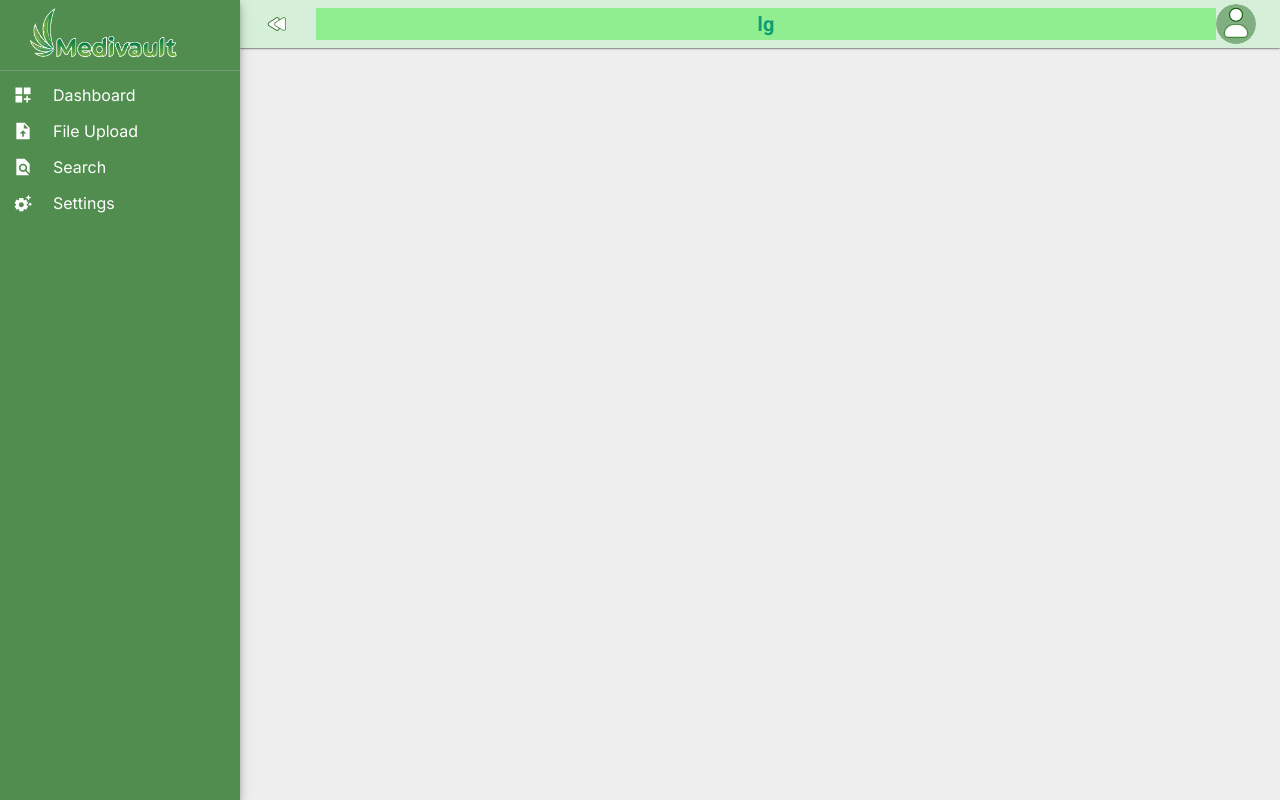
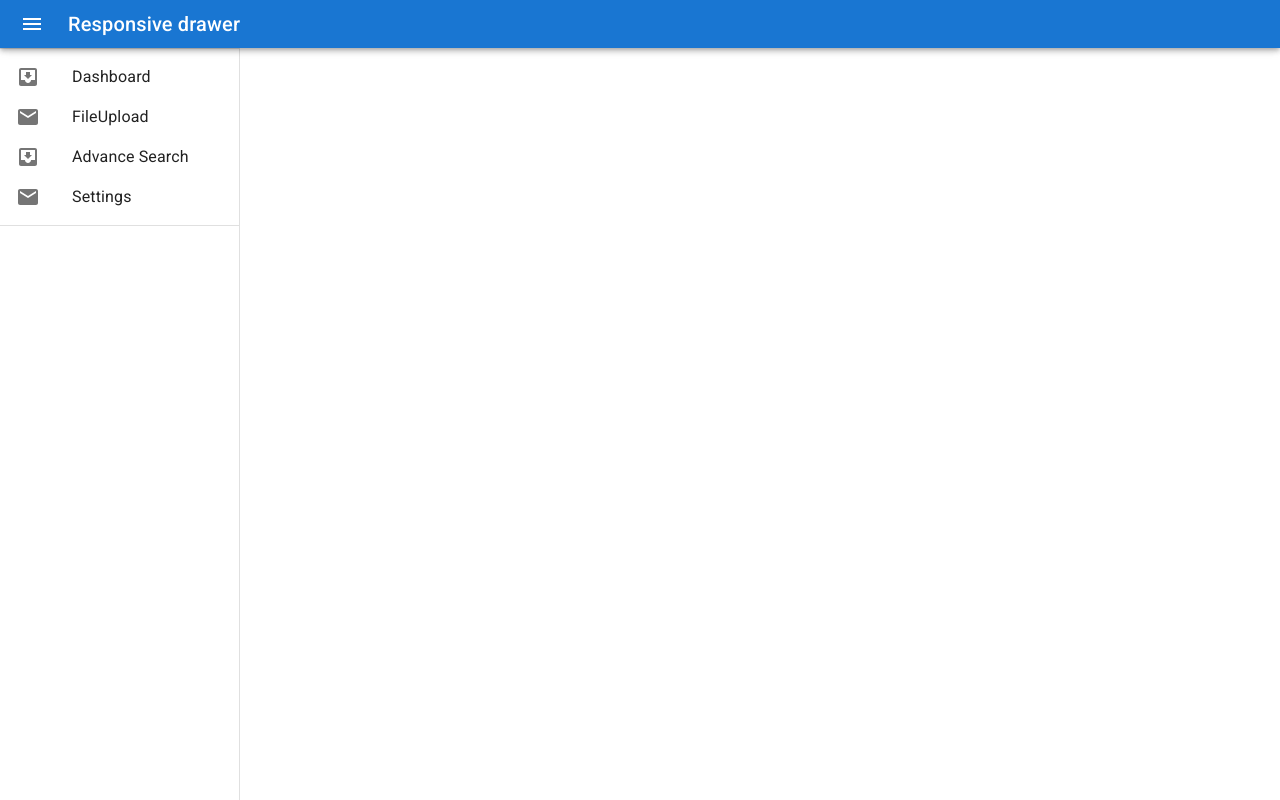
Before and after one commit to itmedicity/medfile_front, a React (Create React App) app: page /Home in a window 1280 px wide. Built offline with nearby package versions, Linux system fonts and the light colour scheme; sample sign-in values are in the browser's storage.

Commit message:
new drawer

```diff
--- a/src/Constant/Static.js
+++ b/src/Constant/Static.js
@@ -1,5 +1,5 @@
 
-export const API_URL = 'http://localhost:58888/api'
-export const RETURN_URL = 'http://localhost:3000'
+export const API_URL = 'http://192.168.22.170:58888/api'
+export const RETURN_URL = 'http://192.168.22.170:3000'
 
-export const NAS_FOLDER = 'http://localhost/DocMeliora/Inteliqo/'
+export const NAS_FOLDER = 'http://192.168.22.170/DocMeliora/Inteliqo/'
--- a/src/Pages/Home.jsx
+++ b/src/Pages/Home.jsx
@@ -1,56 +1,200 @@
-import { Box } from "@mui/joy";
+
 import React, { memo } from "react";
-import { baseColor, screenHeight, screenWidth } from "../Constant/Constant";
-import Header from "../Layouts/Header";
-import DrawerWindow from "../Layouts/DrawerWindow";
+import PropTypes from 'prop-types';
+import AppBar from '@mui/material/AppBar';
+import Box from '@mui/material/Box';
+import CssBaseline from '@mui/material/CssBaseline';
+import Divider from '@mui/material/Divider';
+import Drawer from '@mui/material/Drawer';
+import IconButton from '@mui/material/IconButton';
+import InboxIcon from '@mui/icons-material/MoveToInbox';
+import List from '@mui/material/List';
+import ListItem from '@mui/material/ListItem';
+import ListItemButton from '@mui/material/ListItemButton';
+import ListItemIcon from '@mui/material/ListItemIcon';
+import ListItemText from '@mui/material/ListItemText';
+import MailIcon from '@mui/icons-material/Mail';
+import MenuIcon from '@mui/icons-material/Menu';
+import Toolbar from '@mui/material/Toolbar';
+import Typography from '@mui/material/Typography';
+import { Outlet, useNavigate } from "react-router-dom";
 import { useState } from "react";
-import { Outlet } from "react-router-dom";
 
-const Home = () => {
-  const [drawerWidth, setdrawerWidth] = useState(240)
 
-  const toggleDrawer = () => {
-    setdrawerWidth(drawerWidth === 240 ? 60 : 240);
-    // setOpen(display);
+function Home(props) {
+  const navigation = useNavigate()
+  const [drawerWidth, setDrawerWidth] = useState(240)
+  // const drawerWidth = 240;
+
+
+  const [mobileOpen, setMobileOpen] = useState(false);
+  const [isClosing, setIsClosing] = useState(false);
+
+  const handleDrawerClose = () => {
+    setIsClosing(true);
+    setMobileOpen(false);
   };
 
+  const handleDrawerTransitionEnd = () => {
+    setIsClosing(false);
+  };
+
+  const handleDrawerToggle = () => {
+    setDrawerWidth(drawerWidth === 0 ? 240 : 0)
+    setMobileOpen(drawerWidth === 0 ? true : false);
+    if (!isClosing) {
+    }
+  };
+
+
+
+
+  const drawer = (
+    <div>
+      <Toolbar variant="dense" />
+      <Divider />
+      <List>
+        {[
+          { menu: 'Dashboard', text: '/Home/Dashboard' },
+          { menu: 'FileUpload', text: '/Home/FileUpload' },
+          { menu: 'Advance Search', text: '/Home/AdvancedSearch' },
+          { menu: 'Settings', text: '/Home/Settings' },
+        ].map((val, index) => (
+          <ListItem key={index} disablePadding>
+            <ListItemButton onClick={() => navigation(val.text)}  >
+              <ListItemIcon>
+                {index % 2 === 0 ? <InboxIcon /> : <MailIcon />}
+              </ListItemIcon>
+              {/* <ListItemText primary={val.menu} sx={{}} /> */}
+              <Typography noWrap  >{val.menu}</Typography>
+            </ListItemButton>
+          </ListItem>
+        ))}
+      </List>
+      <Divider />
+    </div>
+  );
+
+
+
+
+
   return (
+    <Box sx={{ display: 'flex' }}>
+      <CssBaseline />
+      <AppBar
+        position="fixed"
+        sx={{
+          zIndex: (theme) => theme.zIndex.drawer + 1,
+          // width: { sm: `calc(100% - ${drawerWidth}px)` },
+          ml: { sm: `${drawerWidth}px` },
+        }}
+      >
+        <Toolbar
+          variant="dense"
+        >
+          <IconButton
+            color="inherit"
+            aria-label="open drawer"
+            edge="start"
+            onClick={handleDrawerToggle}
+            sx={{ mr: 2, display: { sm: 'flex' } }}
+          >
+            <MenuIcon />
+          </IconButton>
+          <Typography variant="h6" noWrap component="div">
+            Responsive drawer
+          </Typography>
+        </Toolbar>
+      </AppBar>
       <Box
+        component="nav"
+        sx={{ width: { sm: drawerWidth }, transition: 'width 0.5s', flexShrink: { sm: 0 } }}
+        aria-label="mailbox folders"
+      >
+        {/* The implementation can be swapped with js to avoid SEO duplication of links. */}
+        {/* <Drawer
+          // container={container}
+          // container={}
+          variant="temporary"
+          open={mobileOpen}
+          onTransitionEnd={handleDrawerTransitionEnd}
+          onClose={handleDrawerClose}
+          ModalProps={{
+            keepMounted: true, // Better open performance on mobile.
+          }}
           sx={{
-        // backgroundColor: baseColor.backGroundColor,
+            display: { xs: 'block', sm: 'none' },
+            '& .MuiDrawer-paper': { boxSizing: 'border-box', width: drawerWidth },
+          }}
+        >
+          {drawer}
+        </Drawer> */}
+        <Drawer
+          variant="permanent"
+          sx={{
+            // display: { xs: 'none', sm: 'block' },
+            '& .MuiDrawer-paper': { boxSizing: 'border-box', width: drawerWidth, transition: 'width 0.5s' },
+          }}
+          onClose={handleDrawerClose}
+          open={mobileOpen}
+        >
+          {drawer}
+        </Drawer>
+      </Box>
+      <Box
+        component="main"
+        sx={{ flexGrow: 1, p: 0, width: { sm: `calc(100% - ${drawerWidth}px)` } }}
+      >
+        <Toolbar variant="dense" />
+        <Outlet />
+      </Box>
+    </Box>
+  );
+};
+
+export default memo(Home);
+
+
+
+
+// import { Box } from "@mui/joy";
+// import React, { memo } from "react";
+// import { baseColor, screenHeight, screenWidth } from "../Constant/Constant";
+// import Header from "../Layouts/Header";
+// import DrawerWindow from "../Layouts/DrawerWindow";
+// import { useState } from "react";
+// import { Outlet } from "react-router-dom";
+
+// const Home = () => {
+//   const [drawerWidth, setdrawerWidth] = useState(240)
+
+//   const toggleDrawer = () => {
+//     setdrawerWidth(drawerWidth === 240 ? 60 : 240);
+//   };
+
+
+
+{/* <Box
+sx={{
   backgroundColor: baseColor.backGroundColor,
   display: "flex",
   flexDirection: "row",
   height: screenHeight,
 }}
 >
-      {/* Drawer Start */}
 <DrawerWindow drawerWidth={drawerWidth} />
-      {/* Drawer End */}
-
-      {/* Content Start */}
 <Box
   sx={{
     display: 'flex',
-          // bgcolor: baseColor.backGroundColor,
     bgcolor: '#eeeeee',
     width: screenWidth - drawerWidth,
-          // flexGrow: 1,
     flexDirection: "column",
-          // overflow: 'scroll',
   }}>
   <Box sx={{ display: 'flex' }} >
     <Header toggleDrawer={toggleDrawer} drawerWidth={drawerWidth} />
   </Box>
-        {/* inner contents start here */}
   <Box className="h-full w-full" sx={{ display: 'flex', flexGrow: 1, overflow: 'scroll' }} >
-          <Outlet />
   </Box>
-        {/* inner content end here */}
 </Box>
-      {/* Content End */}
-    </Box>
-  );
-};
-
-export default memo(Home);
+</Box> */}
--- /dev/null
+++ b/src/Pages/Test.js
@@ -0,0 +1,113 @@
+import React from 'react'
+import { styled } from '@mui/system';
+import { Tabs } from '@mui/base/Tabs';
+import { TabsList as BaseTabsList } from '@mui/base/TabsList';
+import { TabPanel as BaseTabPanel } from '@mui/base/TabPanel';
+import { buttonClasses } from '@mui/base/Button';
+import { Tab as BaseTab, tabClasses } from '@mui/base/Tab';
+
+const Test = () => {
+    return (
+        <Tabs defaultValue={0}>
+            <TabsList>
+                <Tab value={0}>My account</Tab>
+                <Tab value={1}>Profile</Tab>
+                <Tab value={2}>Language</Tab>
+            </TabsList>
+            <TabPanel value={0}>My account page</TabPanel>
+            <TabPanel value={1}>Profile page</TabPanel>
+            <TabPanel value={2}>Language page</TabPanel>
+        </Tabs>
+    )
+}
+
+export default Test
+
+
+const blue = {
+    50: '#F0F7FF',
+    100: '#C2E0FF',
+    200: '#80BFFF',
+    300: '#66B2FF',
+    400: '#3399FF',
+    500: '#007FFF',
+    600: '#0072E5',
+    700: '#0059B2',
+    800: '#004C99',
+    900: '#003A75',
+};
+
+const grey = {
+    50: '#F3F6F9',
+    100: '#E5EAF2',
+    200: '#DAE2ED',
+    300: '#C7D0DD',
+    400: '#B0B8C4',
+    500: '#9DA8B7',
+    600: '#6B7A90',
+    700: '#434D5B',
+    800: '#303740',
+    900: '#1C2025',
+};
+
+const Tab = styled(BaseTab)`
+    font-family: 'IBM Plex Sans', sans-serif;
+    color: #fff;
+    cursor: pointer;
+    font-size: 0.875rem;
+    font-weight: 600;
+    background-color: transparent;
+    width: 100%;
+    padding: 10px 12px;
+    margin: 6px;
+    border: none;
+    border-radius: 7px;
+    display: flex;
+    justify-content: center;
+
+    &:hover {
+      background-color: ${blue[400]};
+    }
+
+    &:focus {
+      color: #fff;
+      outline: 3px solid ${blue[200]};
+    }
+
+    &.${tabClasses.selected} {
+      background-color: #fff;
+      color: ${blue[600]};
+    }
+
+    &.${buttonClasses.disabled} {
+      opacity: 0.5;
+      cursor: not-allowed;
+    }
+  `;
+
+const TabPanel = styled(BaseTabPanel)(
+    ({ theme }) => `
+    width: 100%;
+    font-family: 'IBM Plex Sans', sans-serif;
+    font-size: 0.875rem;
+    padding: 20px 12px;
+    background: ${theme.palette.mode === 'dark' ? grey[900] : '#fff'};
+    border: 1px solid ${theme.palette.mode === 'dark' ? grey[700] : grey[200]};
+    border-radius: 12px;
+    opacity: 0.6;
+    `,
+);
+
+const TabsList = styled(BaseTabsList)(
+    ({ theme }) => `
+    min-width: 400px;
+    background-color: ${blue[500]};
+    border-radius: 12px;
+    margin-bottom: 16px;
+    display: flex;
+    align-items: center;
+    justify-content: center;
+    align-content: space-between;
+    box-shadow: 0px 4px 30px ${theme.palette.mode === 'dark' ? grey[900] : grey[200]};
+    `,
+);
--- a/src/routes/RoootLayouts.jsx
+++ b/src/routes/RoootLayouts.jsx
@@ -234,7 +234,7 @@ const RoootLayouts = () => {
               </Box>
               <Box>
                 <ResendOTP
-                  onResendClick={function () {}}
+                  onResendClick={function () { }}
                   className="flex"
                   style={{
                     color: baseColor.primary,
```
Also changed, not shown: package.json (+4 -3 lines), 1 other file (tests, documents, lock files or other folders). Lines whose indentation alone changed are shown as unchanged.
